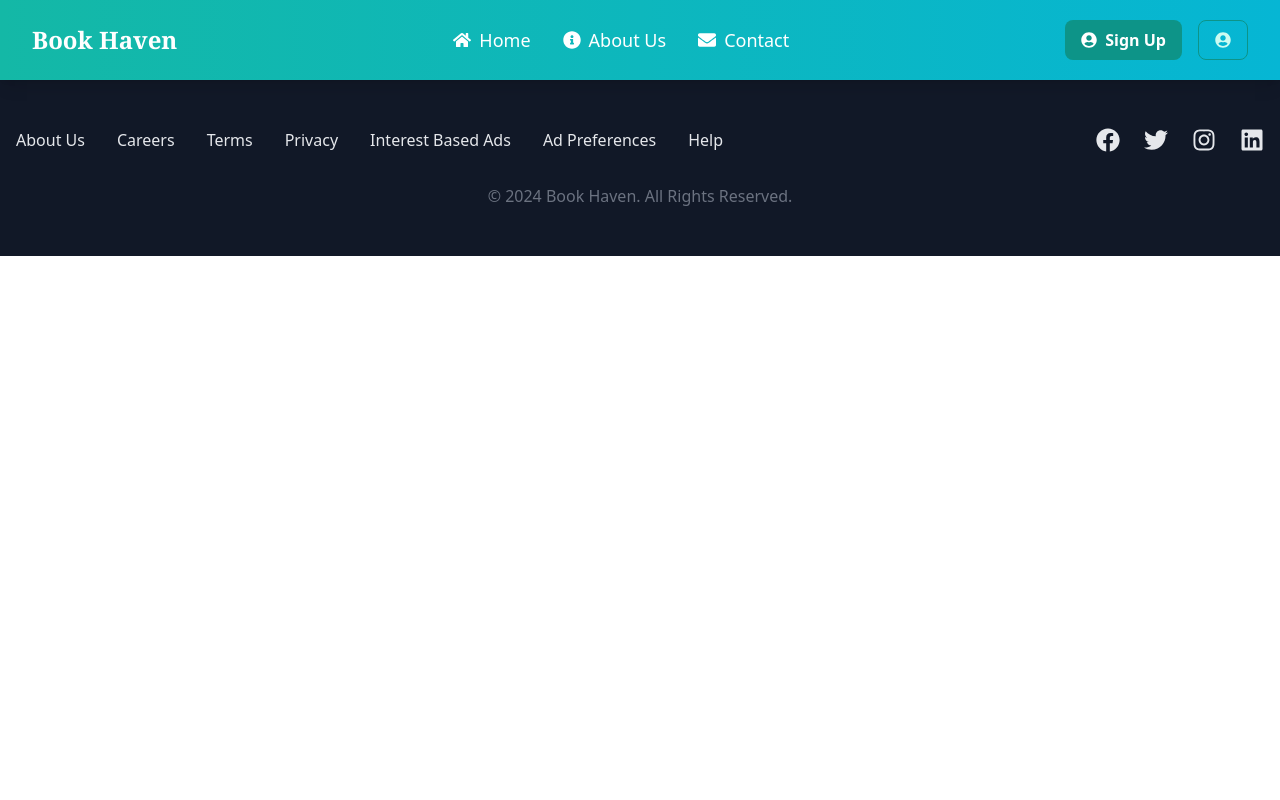
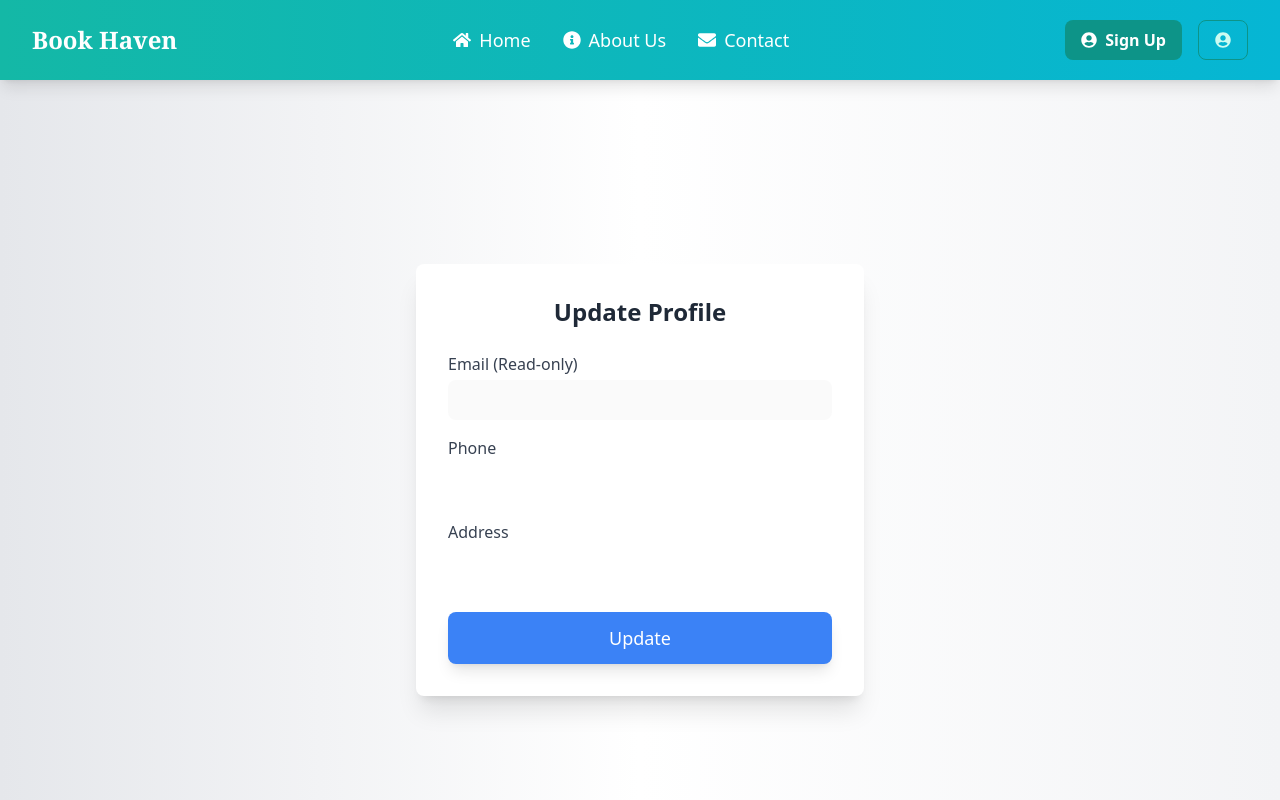
Before and after one commit to LAHIRUKBI/Book-Store, a React (Vite) app in the folder frontend/: page /employeeupdateprofile in a window 1280 px wide. Shown: the top 800 px of the page. Built offline with nearby package versions, Linux system fonts and the light colour scheme.

Commit message:
create profile update page and fix all it logics

```diff
--- a/frontend/src/App.jsx
+++ b/frontend/src/App.jsx
@@ -27,6 +27,7 @@ import About_Us from './Pages/About_Us'
 import Contact from './Pages/Contact'
 import My_payments from './Pages/My_payments'
 import Order_confirm from './Pages/Order_confirm'
+import Employee_Update_profile from './Pages/Employee_Update_profile'
 
 export default function App() {
   return (
@@ -60,6 +61,7 @@ export default function App() {
       <Route path="/contact" element={<Contact />} />
       <Route path="/mypayments" element={<My_payments />} />
       <Route path="/orderconfirm" element={<Order_confirm />} />
+      <Route path="/employeeupdateprofile" element={<Employee_Update_profile />} />
 
 
 
--- /dev/null
+++ b/frontend/src/Pages/Employee_Update_profile.jsx
@@ -0,0 +1,78 @@
+import React, { useState, useEffect } from "react";
+import { useNavigate } from "react-router-dom";
+import axios from "axios";
+
+export default function Employee_Update_profile() {
+  const [employee, setEmployee] = useState({});
+  const [phone, setPhone] = useState("");
+  const [address, setAddress] = useState("");
+  const navigate = useNavigate();
+
+  useEffect(() => {
+    const userData = JSON.parse(localStorage.getItem("userData"));
+    if (userData) {
+      setEmployee(userData);
+      setPhone(userData.phone || "");
+      setAddress(userData.address || "");
+    }
+  }, []);
+
+  const handleUpdate = async () => {
+    try {
+        const response = await axios.put(
+            `http://localhost:3000/api/signup/profile/${employee.email}`,
+            { phone, address }
+          );
+
+      if (response.status === 200) {
+        alert("Profile updated successfully!");
+        localStorage.setItem("userData", JSON.stringify(response.data));
+        navigate("/employee_profile");
+      }
+    } catch (error) {
+      console.error("Error updating profile:", error);
+      alert("Failed to update profile.");
+    }
+  };
+
+  return (
+    <div className="flex items-center justify-center min-h-screen bg-gradient-to-r from-gray-200 via-white to-gray-100 py-12 px-6">
+      <div className="bg-white shadow-xl rounded-lg p-8 w-full max-w-md text-center">
+        <h2 className="text-2xl font-semibold text-gray-800 mb-6">Update Profile</h2>
+        <div className="text-left mb-4">
+          <label className="block text-gray-700">Email (Read-only)</label>
+          <input
+            type="text"
+            value={employee.email}
+            disabled
+            className="w-full border-gray-300 rounded-lg px-4 py-2 mt-1"
+          />
+        </div>
+        <div className="text-left mb-4">
+          <label className="block text-gray-700">Phone</label>
+          <input
+            type="text"
+            value={phone}
+            onChange={(e) => setPhone(e.target.value)}
+            className="w-full border-gray-300 rounded-lg px-4 py-2 mt-1"
+          />
+        </div>
+        <div className="text-left mb-6">
+          <label className="block text-gray-700">Address</label>
+          <input
+            type="text"
+            value={address}
+            onChange={(e) => setAddress(e.target.value)}
+            className="w-full border-gray-300 rounded-lg px-4 py-2 mt-1"
+          />
+        </div>
+        <button
+          onClick={handleUpdate}
+          className="px-6 py-3 bg-blue-500 text-white rounded-lg shadow-lg hover:bg-blue-600 transition duration-200 w-full text-lg"
+        >
+          Update
+        </button>
+      </div>
+    </div>
+  );
+}
--- a/frontend/src/Pages/Employee_profile.jsx
+++ b/frontend/src/Pages/Employee_profile.jsx
@@ -1,6 +1,6 @@
 import React, { useEffect, useState } from "react";
 import { useNavigate } from "react-router-dom";
-import { FaUserCircle, FaBriefcase, FaEnvelope, FaPhone } from "react-icons/fa";
+import { FaUserCircle, FaBriefcase, FaEnvelope, FaPhone,FaMapMarkerAlt  } from "react-icons/fa";
 
 export default function EmployeeProfile() {
   const [employee, setEmployee] = useState(null);
@@ -63,10 +63,21 @@ export default function EmployeeProfile() {
             <FaPhone className="text-gray-500" />
             <strong>Phone:</strong> {employee.phone}
           </p>
+          <p className="flex items-center gap-2 text-gray-700 mb-4">
+            <FaMapMarkerAlt  className="text-gray-500" />
+            <strong>Address:</strong> {employee.address}
+          </p>
 
         </div>
 
         {/* Action Buttons */}
+        <button
+  onClick={() => navigate("/employeeupdateprofile")}
+  className="mt-4 px-8 py-3 bg-green-500 text-white rounded-lg shadow-lg hover:bg-green-600 transition duration-200 w-full text-lg"
+>
+  Update Profile
+</button>
+
         <button
           onClick={handleMyPayments}
           className="mt-4 px-8 py-3 bg-blue-500 text-white rounded-lg shadow-lg hover:bg-blue-600 transition duration-200 w-full text-lg"
```
Also changed, not shown: 2 other files (tests, documents, lock files or other folders).
